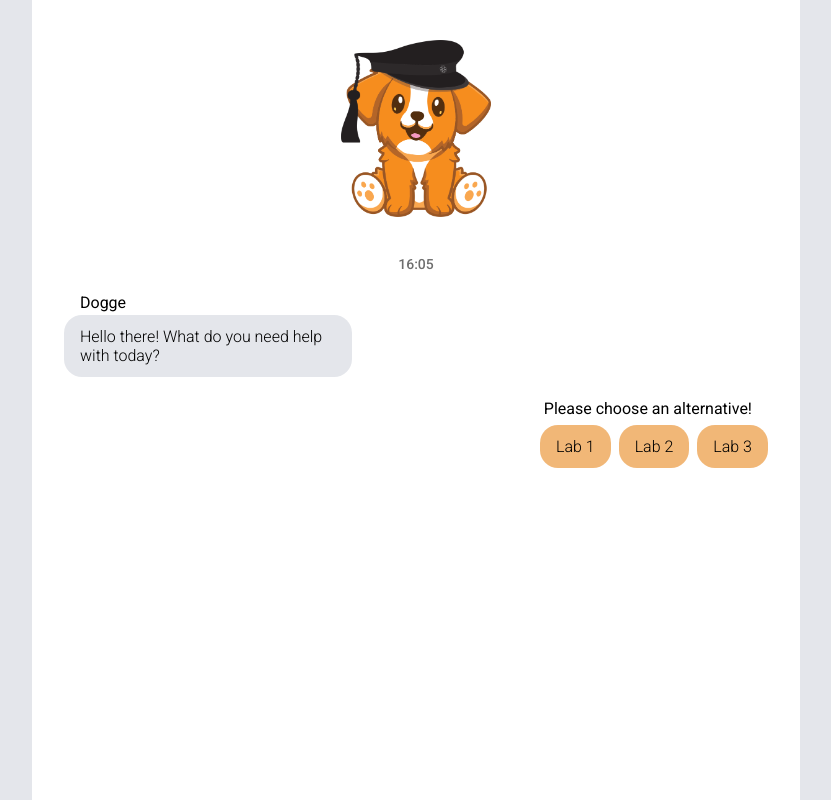
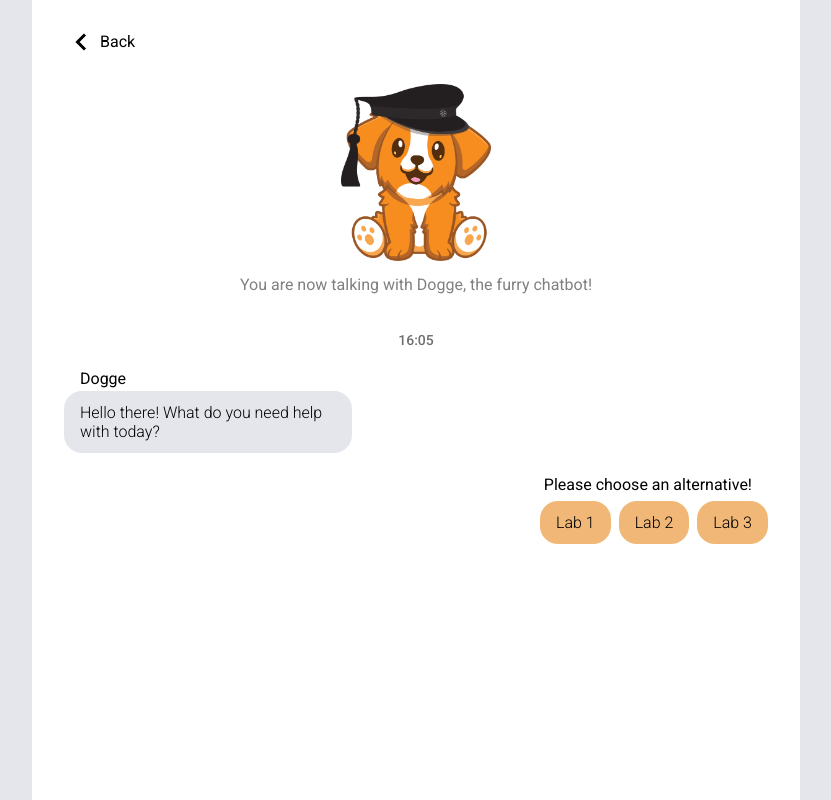
Before and after one commit to larssonpatrik/dogge-chatbot, a React (Create React App) app: page /chat in a window 1280 px wide. Shown: the whole page, without its empty margins (224-1055 px from the left). Built offline with nearby package versions, Linux system fonts and the light colour scheme.

Commit message:
added some navigation

```diff
--- a/package.json
+++ b/package.json
@@ -8,6 +8,7 @@
     "@testing-library/user-event": "^13.5.0",
     "react": "^18.2.0",
     "react-dom": "^18.2.0",
+    "react-icons": "^4.7.1",
     "react-router-dom": "^6.8.0",
     "react-scripts": "5.0.1",
     "web-vitals": "^2.1.4"
--- /dev/null
+++ b/src/components/Navigation.js
@@ -0,0 +1,17 @@
+import React from "react";
+import { BiChevronLeft } from "react-icons/bi";
+import { Link } from "react-router-dom";
+import { MetaText } from "./Typography";
+
+export function BackNav() {
+  return (
+    <Link style={{ color: "black", textDecoration: "none" }} to="/">
+      <div
+        style={{ display: "flex", flexDirection: "row", alignItems: "center" }}
+      >
+        <BiChevronLeft size={36} />
+        <MetaText style={{ padding: 0 }}>Back</MetaText>
+      </div>
+    </Link>
+  );
+}
--- a/src/presenters/ChatPresenter.js
+++ b/src/presenters/ChatPresenter.js
@@ -9,6 +9,7 @@ import { PrimaryButton, SecondaryButton } from "../components/Buttons";
 import { MetaText } from "../components/Typography";
 import Wrapper from "../components/Wrapper";
 import Logo from "../components/Logo";
+import { BackNav } from "../components/Navigation";
 
 export default function ChatPresenter() {
   const [levelState, setLevelState] = React.useState(0); // tells us which level the user is at and what the chatbot should respond with
@@ -21,9 +22,22 @@ export default function ChatPresenter() {
 
   return (
     <Wrapper>
-      <Spacer size={5} />
-      <div style={{ display: "flex", width: "100%", justifyContent: "center" }}>
+      <Spacer size={3} />
+      <BackNav />
+      <Spacer size={3} />
+      <div
+        style={{
+          display: "flex",
+          flexDirection: "column",
+          width: "100%",
+          alignItems: "center",
+        }}
+      >
         <Logo />
+        <Spacer size={2} />
+        <MetaText style={{ color: "gray" }}>
+          You are now talking with Dogge, the furry chatbot!
+        </MetaText>
       </div>
       <ConversationListView
         queryData={QUERIES}
@@ -42,9 +56,6 @@ export default function ChatPresenter() {
           />
         </>
       ) : (
-        // Needs link component in combination with bubble,
-        // also how to present the right answer to user input?
-        // Check with replyList to access right answer
         <div>
           <MessageView query={RESULTS[replyList[0]][replyList[1]].query} />
           <LinkBubbleList links={RESULTS[replyList[0]][replyList[1]].links} />
```
Also changed, not shown: 1 other file (tests, documents, lock files or other folders).
